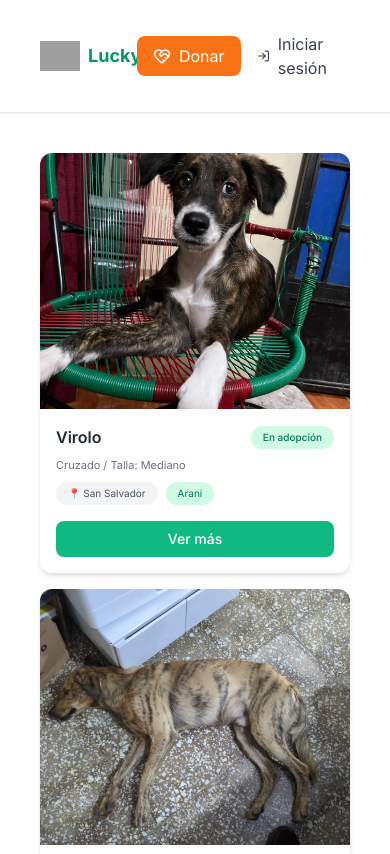
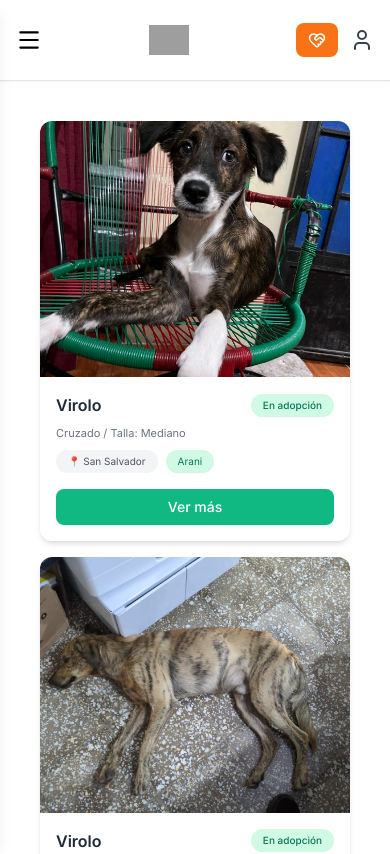
Before and after one commit to RodJacome/Luckys, a Next.js app: page /adoption in a window 390 px wide. Shown: the top 854 px of the page. Built offline with nearby package versions, Linux system fonts and the light colour scheme; grey boxes are pictures that could not be loaded.

Commit message:
feat: responsive navBar

```diff
--- a/app/page.tsx
+++ b/app/page.tsx
@@ -8,7 +8,7 @@ import { CarouselData } from "@/src/components/data/carouselData";
 
 export default function Home() {
   return (
-    <div className="h-full font-mono bg-stone-50">
+    <div className="h-full bg-stone-50">
       <NavBar />
       <HeroSeccion />
       <Carousel />;
--- a/src/components/heroSeccion/heroSection.tsx
+++ b/src/components/heroSeccion/heroSection.tsx
@@ -2,7 +2,7 @@ import Image from "next/image";
 
 export const HeroSeccion = () => {
   return (
-    <section className="relative h-screen w-full">
+    <section className="relative h-screen w-full font-mono">
       {/* Background image */}
       <Image
         src="/common/animals/dogs/heroImage.jpg"
--- a/src/components/navBar/navBar.tsx
+++ b/src/components/navBar/navBar.tsx
@@ -1,5 +1,8 @@
+"use client";
+
 import Link from "next/link";
 import Image from "next/image";
+import { useState } from "react";
 
 import {
   Briefcase,
@@ -8,20 +11,32 @@ import {
   Phone,
   LogIn,
   DogIcon,
+  Menu,
+  X,
+  User,
 } from "lucide-react";
 
 export const NavBar = () => {
+  const [isOpen, setIsOpen] = useState(false);
+
   return (
     <nav className="w-full bg-white border-b shadow-sm sticky top-0 z-50">
-      <div className="max-w-full px-10 h-28 flex items-center justify-between">
+      <div className="max-w-full px-4 md:px-10 h-20 md:h-28 flex items-center justify-between">
+        {/* ☰ Mobile */}
+        <button onClick={() => setIsOpen(true)} className="xl:hidden">
+          <Menu size={26} />
+        </button>
+
         {/* Logo */}
-        <Link href="/" className="flex items-center gap-2">
+        <Link href="/" className="flex items-center gap-2 mx-auto md:mx-0">
           <Image src="/logo.png" alt="Rescue App" width={40} height={40} />
-          <span className="font-bold text-lg text-emerald-600">Luckys</span>
+          <span className="font-bold text-lg text-emerald-600 hidden md:block">
+            Luckys
+          </span>
         </Link>
-        <div>
-          {/* Menu */}
-          <div className="hidden md:flex items-center justify-between gap-24 text-gray-700">
+
+        {/* Desktop Menu */}
+        <div className="hidden xl:flex items-center justify-between gap-10 lg:gap-4 xl:gap-6 2xl:gap-24 xl:text-lg 2xl:text-lg  text-gray-700">
           <Link
             href="/trabajo"
             className="flex items-center gap-2 hover:text-emerald-600 transition"
@@ -53,6 +68,7 @@ export const NavBar = () => {
             <Phone size={18} />
             Contactos
           </Link>
+
           <Link
             href="/adoption"
             className="flex items-center gap-2 hover:text-emerald-600 transition"
@@ -61,25 +77,88 @@ export const NavBar = () => {
             Adopta
           </Link>
         </div>
-        </div>
-        <div className="flex justify-between items-center gap-4">
+
+        {/* Right side */}
+        <div className="flex items-center gap-3">
+          {/* Donar */}
           <Link
             href="/donar"
-            className="flex items-center gap-2 text-white bg-orange-500 px-4 py-2 rounded-lg hover:bg-orange-600 transition"
+            className="flex items-center gap-2 text-white bg-orange-500 px-3 py-2 lg:px-4 rounded-lg hover:bg-orange-600 transition"
           >
             <HeartHandshake size={18} />
-            Donar
+            <span className="hidden sm:inline">Donar</span>
           </Link>
-          {/* Login */}
+
+          {/* 👤 Mobile */}
+          <Link href="/login" className="md:hidden text-gray-700">
+            <User size={24} />
+          </Link>
+
+          {/* Desktop login */}
           <Link
             href="/login"
-            className="flex items-center gap-2 text-gray-700 hover:text-emerald-600 transition"
+            className="hidden md:flex items-center gap-2 text-gray-700 hover:text-emerald-600 transition"
           >
             <LogIn size={18} />
             Iniciar sesión
           </Link>
         </div>
       </div>
+
+      {/* 🧊 Sidebar */}
+      <div
+        className={`fixed top-0 left-0 h-full w-64 bg-white shadow-lg z-50 transform transition-transform duration-300 ${
+          isOpen ? "translate-x-0" : "-translate-x-full"
+        }`}
+      >
+        {/* Header */}
+        <div className="flex justify-between items-center p-4 border-b">
+          <span className="font-bold text-emerald-600">Menú</span>
+          <button onClick={() => setIsOpen(false)}>
+            <X size={24} />
+          </button>
+        </div>
+
+        {/* Links */}
+        <div className="flex flex-col p-4 gap-6 text-gray-700">
+          <Link href="/trabajo" onClick={() => setIsOpen(false)}>
+            Nuestro trabajo
+          </Link>
+
+          <Link href="/about" onClick={() => setIsOpen(false)}>
+            Acerca de nosotros
+          </Link>
+
+          <Link href="/ayudar" onClick={() => setIsOpen(false)}>
+            Maneras de ayudar
+          </Link>
+
+          <Link href="/contacto" onClick={() => setIsOpen(false)}>
+            Contactos
+          </Link>
+
+          <Link href="/adoption" onClick={() => setIsOpen(false)}>
+            Adopta
+          </Link>
+
+          {/* Extra: Donar dentro del menú (pro UX) */}
+          <Link
+            href="/donar"
+            onClick={() => setIsOpen(false)}
+            className="bg-orange-500 text-white px-4 py-2 rounded-lg text-center"
+          >
+            Donar
+          </Link>
+        </div>
+      </div>
+
+      {/* Overlay */}
+      {isOpen && (
+        <div
+          onClick={() => setIsOpen(false)}
+          className="fixed inset-0 bg-black/40 z-40"
+        />
+      )}
     </nav>
   );
 };
```
Lines whose indentation alone changed are shown as unchanged.
